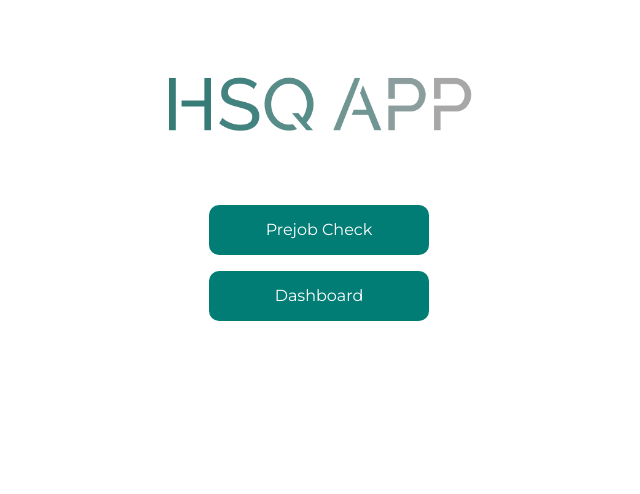
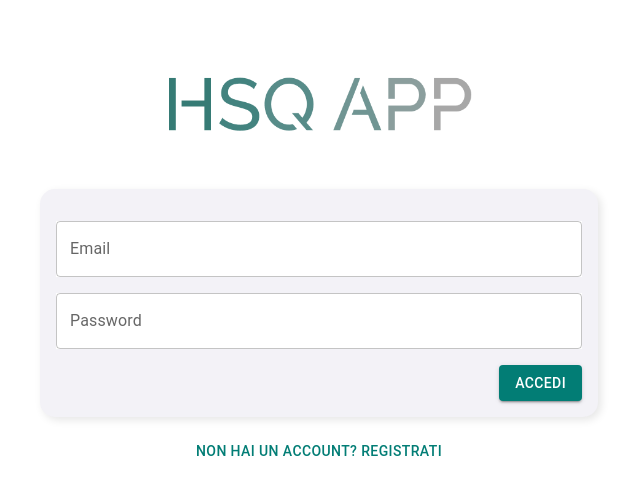
Before and after one commit to MatteoPucci99/HSQ, a React (Create React App) app in the folder client/: page / in a window 1280 px wide. Shown: the top 494 px of the page, without its empty margins (321-961 px from the left). Built offline with nearby package versions, Linux system fonts and the light colour scheme; no server answers; what @react-pdf/renderer would draw is missing.

Commit message:
Auth styling and basic login logic

```diff
--- a/client/src/App.css
+++ b/client/src/App.css
@@ -5,6 +5,7 @@
 @import url(./assets/homeCards.css);
 @import url(./assets/generals.css);
 @import url(./assets/alert.css);
+@import url(./assets/auth.css);
 
 body {
   font-family: "Montserrat", sans-serif !important;
--- a/client/src/App.js
+++ b/client/src/App.js
@@ -9,6 +9,7 @@ import { useDispatch } from "react-redux";
 import { getPrejobAction } from "./redux/actions/prejob";
 import { GlobalStyles, ThemeProvider, createTheme } from "@mui/material";
 import { itIT } from "@mui/material/locale";
+import Auth from "./components/Auth/Auth";
 function App() {
   const dispatch = useDispatch();
   useEffect(() => {
@@ -40,7 +41,8 @@ function App() {
           }}
         />
         <Routes>
-          <Route path="/" element={<Home />} />
+          <Route path="/" element={<Auth />} />
+          <Route path="/home" element={<Home />} />
           <Route path="/prejobs" element={<Prejobs />} />
           <Route path="/dashboard" element={<Dashboard />} />
         </Routes>
--- /dev/null
+++ b/client/src/assets/auth.css
@@ -0,0 +1,5 @@
+.loginContainer {
+  background-color: #f3f2f7ff;
+  border-radius: 15px;
+  box-shadow: 3px 3px 8px rgba(0, 0, 0, 0.1);
+}
--- a/client/src/assets/inputfield.css
+++ b/client/src/assets/inputfield.css
@@ -16,3 +16,28 @@
     width: 60%;
   }
 }
+
+/* Gestione layout nella sezione login per dimensione inputfield per telefoni,tablet,pc*/
+@media screen and (max-width: 576px) {
+  .loginWidth {
+    width: 95%;
+  }
+}
+
+@media screen and (min-width: 769px) and (max-width: 1024px) {
+  .loginWidth {
+    width: 50%;
+  }
+}
+
+@media screen and (min-width: 1025px) {
+  .loginWidth {
+    width: 50%;
+  }
+}
+
+/* LOGIN INPUT STYLE */
+
+.loginInput {
+  background-color: white;
+}
--- a/client/src/components/Auth/Auth.jsx
+++ b/client/src/components/Auth/Auth.jsx
@@ -1,5 +1,165 @@
+import { Button, TextField } from "@mui/material";
+import { useState } from "react";
+import { Col, Container, Row } from "react-bootstrap";
+import { useDispatch } from "react-redux";
+import { useNavigate } from "react-router-dom";
+import logo from "../../imgs/logo.png";
+import { signInAction, signUpAction } from "../../redux/actions/auth";
+import AlertWarning from "../Alert/AlertWarning";
+
 const Auth = () => {
-  return <>ciao</>;
+  const initialUser = {
+    firstName: "",
+    lastName: "",
+    email: "",
+    password: "",
+    confirmPassword: "",
+  };
+
+  const [user, setUser] = useState(initialUser);
+  const [isSignup, setIsSignup] = useState(false);
+  const dispatch = useDispatch();
+  const navigate = useNavigate();
+
+  const [showPassowrd, setShowPassword] = useState(false);
+  const handleShowPassword = () => setShowPassword(!showPassowrd);
+
+  const [showWarning, setShowWarning] = useState(false);
+  const showAlert = () => {
+    setShowWarning(true);
+    setTimeout(() => {
+      setShowWarning(false);
+    }, 1500);
+  };
+
+  const switchMode = () => {
+    setUser(initialUser);
+    setIsSignup((prevState) => !prevState);
+    setShowPassword(false);
+  };
+
+  const signInCase = user.email.trim() === "" || user.password.trim() === "";
+
+  const isValidData = () => {
+    if (!isSignup) {
+      if (signInCase) {
+        showAlert();
+        return false;
+      }
+      return true;
+    } else {
+      for (const key in user) {
+        if (user[key].trim() === "") {
+          showAlert();
+          return false;
+        }
+      }
+    }
+    return true;
+  };
+  const handleSubmit = (e) => {
+    e.preventDefault();
+    if (isValidData()) {
+      if (isSignup) {
+        dispatch(signUpAction(user, navigate));
+      } else {
+        dispatch(signInAction(user, navigate));
+      }
+    }
+  };
+  const handleInputChange = (e) => {
+    const { name, value } = e.target;
+    setUser({
+      ...user,
+      [name]: value,
+    });
+  };
+
+  return (
+    <Container className="d-flex flex-column align-items-center">
+      <Row className="mt-5">
+        <Col>
+          <img src={logo} alt="logo" width={350} />
+        </Col>
+      </Row>
+      <Row className="row-cols-1 loginWidth loginContainer mt-4 py-3 px-1">
+        <form onSubmit={handleSubmit}>
+          {isSignup && (
+            <Col className="d-flex">
+              <TextField
+                label="Nome"
+                name="firstName"
+                value={user.firstName}
+                onChange={handleInputChange}
+                variant="outlined"
+                className="loginInput inputWidth me-3"
+              />
+              <TextField
+                label="Cognome"
+                name="lastName"
+                value={user.lastName}
+                onChange={handleInputChange}
+                variant="outlined"
+                className="loginInput inputWidth"
+              />
+            </Col>
+          )}
+          <Col className="mt-3">
+            <TextField
+              label="Email"
+              name="email"
+              value={user.email}
+              onChange={handleInputChange}
+              variant="outlined"
+              className="loginInput"
+              style={{ width: "100%" }}
+            />
+          </Col>
+          <Col className="mt-3">
+            <TextField
+              label="Password"
+              name="password"
+              value={user.password}
+              onChange={handleInputChange}
+              variant="outlined"
+              className="loginInput"
+              style={{ width: "100%" }}
+            />
+          </Col>
+          {isSignup && (
+            <Col className="mt-3">
+              <TextField
+                label="Conferma password"
+                name="confirmPassword"
+                value={user.confirmPassword}
+                onChange={handleInputChange}
+                variant="outlined"
+                className="loginInput"
+                style={{ width: "100%" }}
+              />
+            </Col>
+          )}
+          <Col className="d-flex justify-content-end mt-3">
+            <Button variant="contained" type="submit">
+              {isSignup ? "Registrati" : "Accedi"}
+            </Button>
+          </Col>
+        </form>
+        {showWarning && (
+          <Col className="alert">
+            <AlertWarning text={"Compila tutti i campi richiesti !"} />
+          </Col>
+        )}
+      </Row>
+      <Row className="mt-3 fw-bold">
+        <Button onClick={switchMode}>
+          {isSignup
+            ? "Hai già un account? Fai il Log in"
+            : "Non hai un account? Registrati"}
+        </Button>
+      </Row>
+    </Container>
+  );
 };
 
 export default Auth;
--- a/client/src/components/Dashboard.jsx
+++ b/client/src/components/Dashboard.jsx
@@ -106,7 +106,7 @@ const Dashboard = () => {
         <Col className="mt-4 text-end">
           <Button
             variant="contained"
-            onClick={() => navigate("/")}
+            onClick={() => navigate("/home")}
             color="primary"
           >
             Home
--- a/client/src/components/Prejobs.jsx
+++ b/client/src/components/Prejobs.jsx
@@ -112,7 +112,7 @@ const Prejobs = () => {
   //Funzione per gestire i gruppi di input precedenti
   const previousGroup = () => {
     if (currentGroup === 1) {
-      navigate("/");
+      navigate("/home");
     }
     if (currentGroup > 0) {
       setCurrentGroup(currentGroup - 1);
--- a/client/src/redux/actions/auth.js
+++ b/client/src/redux/actions/auth.js
@@ -1,4 +1,4 @@
-import { API } from "./prejob"; // signin : /signin    signup: /signup
+export const API = "http://localhost:5002/user"; // signin : /signin    signup: /signup
 export const AUTH = "AUTH";
 export const LOGOUT = "LOGOUT";
 
@@ -23,6 +23,7 @@ export const signInAction = (userData, navigate) => {
           type: AUTH,
           payload: data,
         });
+        navigate("/home");
       })
       .catch((err) => {
         console.log(err);
@@ -50,6 +51,7 @@ export const signUpAction = (userData, navigate) => {
           type: AUTH,
           payload: data,
         });
+        navigate("/home");
       })
       .catch((err) => {
         console.log(err);
```
